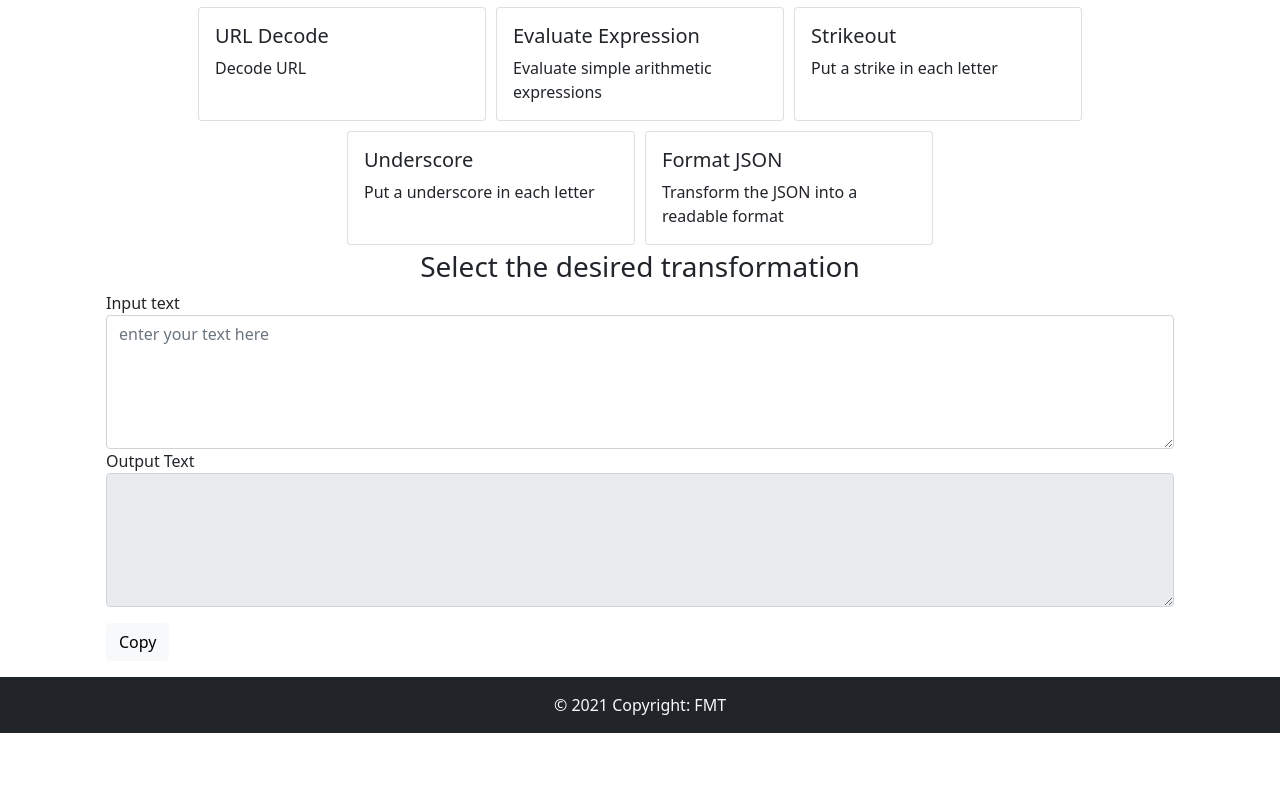
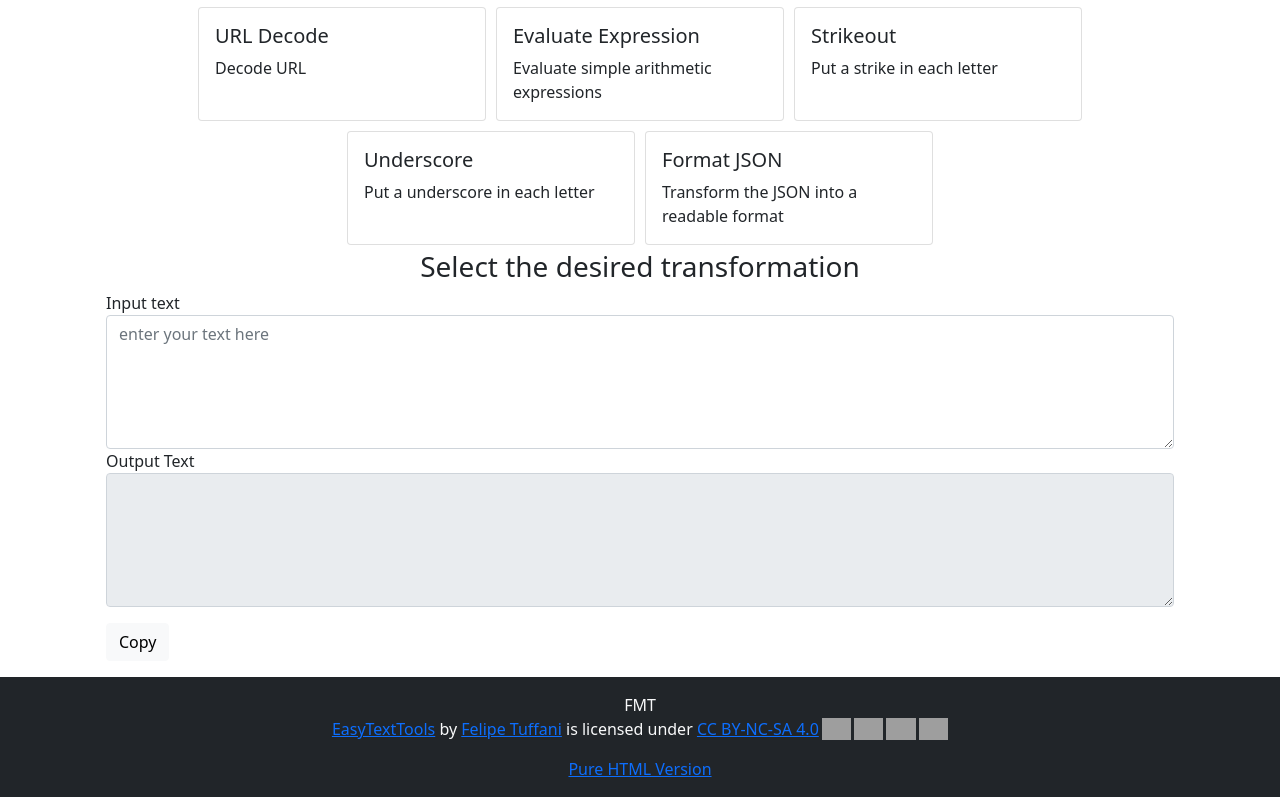
Before and after one commit to fetuffani/TextTools, a plain HTML site: page bootstrap.html in a window 1280 px wide. Shown: the part 594-1391 px from the top of the page. Before the commit the page ends 1327 px from the top, so only its background shows below. Drawn offline with nearby package versions, Linux system fonts and the light colour scheme; grey boxes are pictures that could not be loaded.

Commit message:
modificado o footer

```diff
--- a/bootstrap.html
+++ b/bootstrap.html
@@ -64,7 +64,9 @@
 		<footer class="text-center text-light bg-dark">
 			<!-- Copyright -->
 			<div class="text-center p-3"">
-			  © 2021 Copyright: FMT
+				<div class="created-by">FMT</div>
+				<div class="cc-license"><p xmlns:cc="http://creativecommons.org/ns#" xmlns:dct="http://purl.org/dc/terms/"><a property="dct:title" rel="cc:attributionURL" href="https://">EasyTextTools</a> by <a rel="cc:attributionURL dct:creator" property="cc:attributionName" href="https://fetuffani">Felipe Tuffani</a> is licensed under <a href="http://creativecommons.org/licenses/by-nc-sa/4.0/?ref=chooser-v1" target="_blank" rel="license noopener noreferrer" style="display:inline-block;">CC BY-NC-SA 4.0<img style="height:22px!important;margin-left:3px;vertical-align:text-bottom;" src="https://mirrors.creativecommons.org/presskit/icons/cc.svg?ref=chooser-v1"><img style="height:22px!important;margin-left:3px;vertical-align:text-bottom;" src="https://mirrors.creativecommons.org/presskit/icons/by.svg?ref=chooser-v1"><img style="height:22px!important;margin-left:3px;vertical-align:text-bottom;" src="https://mirrors.creativecommons.org/presskit/icons/nc.svg?ref=chooser-v1"><img style="height:22px!important;margin-left:3px;vertical-align:text-bottom;" src="https://mirrors.creativecommons.org/presskit/icons/sa.svg?ref=chooser-v1"></a></p></div>
+				<div class="cc-license"><a href="./index.html">Pure HTML Version</a></div>
 			</div>
 			<!-- Copyright -->
 		  </footer>
```
